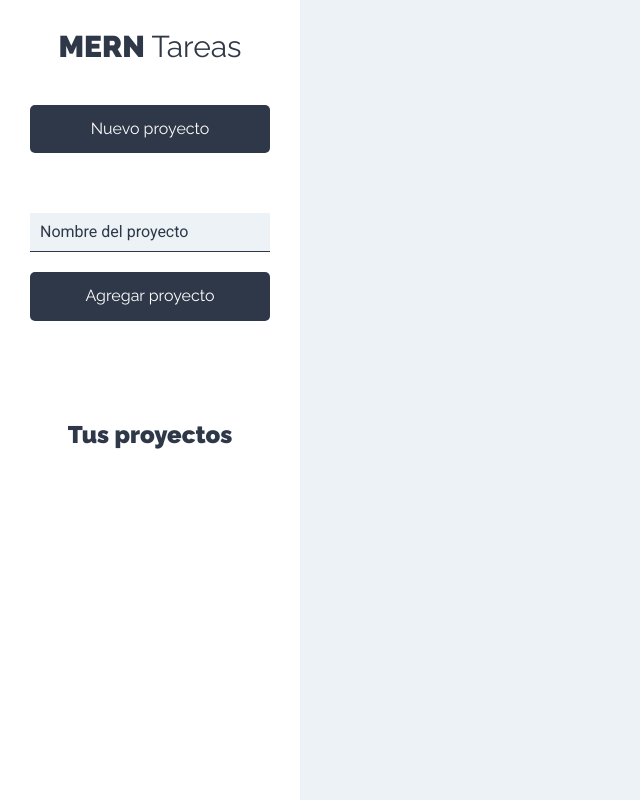
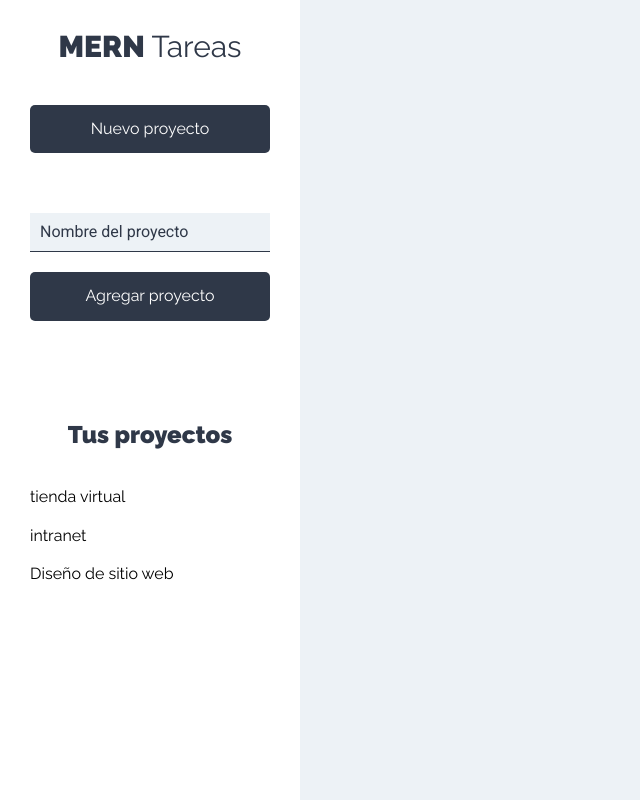
Before and after one commit to tonykevin/task, a React (Create React App) app: page /proyectos in a window 1280 px wide. Shown: the whole page, without its empty margins (0-640 px from the left). Built offline with nearby package versions, Linux system fonts and the light colour scheme.

Commit message:
add project list component

```diff
--- a/src/components/layout/Sidebar.js
+++ b/src/components/layout/Sidebar.js
@@ -1,5 +1,5 @@
 import React from 'react'
-import { NewProject } from '../projects'
+import { ProjectList, NewProject } from '../projects'
 
 const Sidebar = () => {
   return (
@@ -8,6 +8,7 @@ const Sidebar = () => {
       <NewProject />
       <div className='projects'>
         <h2>Tus proyectos</h2>
+        <ProjectList />
       </div>
     </aside>
   )
--- /dev/null
+++ b/src/components/projects/Project.js
@@ -0,0 +1,16 @@
+import React from 'react'
+
+const Project = ({ name }) => {
+  return (
+    <li>
+      <button
+        type='button'
+        className='btn btn-blank'
+      >
+        {name}
+      </button>
+    </li>
+  )
+}
+
+export default Project
--- /dev/null
+++ b/src/components/projects/ProjectList.js
@@ -0,0 +1,23 @@
+import React from 'react'
+import Project from './Project'
+
+const ProjectList = () => {
+  const projects = [
+    { id: 1, name: 'tienda virtual' },
+    { id: 2, name: 'intranet' },
+    { id: 3, name: 'Diseño de sitio web' }
+  ]
+
+  return (
+    <ul className='project-list'>
+      {projects.map(({ id, name }) => (
+        <Project
+          key={id}
+          name={name}
+        />
+      ))}
+    </ul>
+  )
+}
+
+export default ProjectList
--- a/src/components/projects/index.js
+++ b/src/components/projects/index.js
@@ -1,7 +1,9 @@
 import NewProject from './NewProject'
 import Projects from './Projects'
+import ProjectList from './ProjectList'
 
 export {
   NewProject,
-  Projects
+  Projects,
+  ProjectList
 }
```
